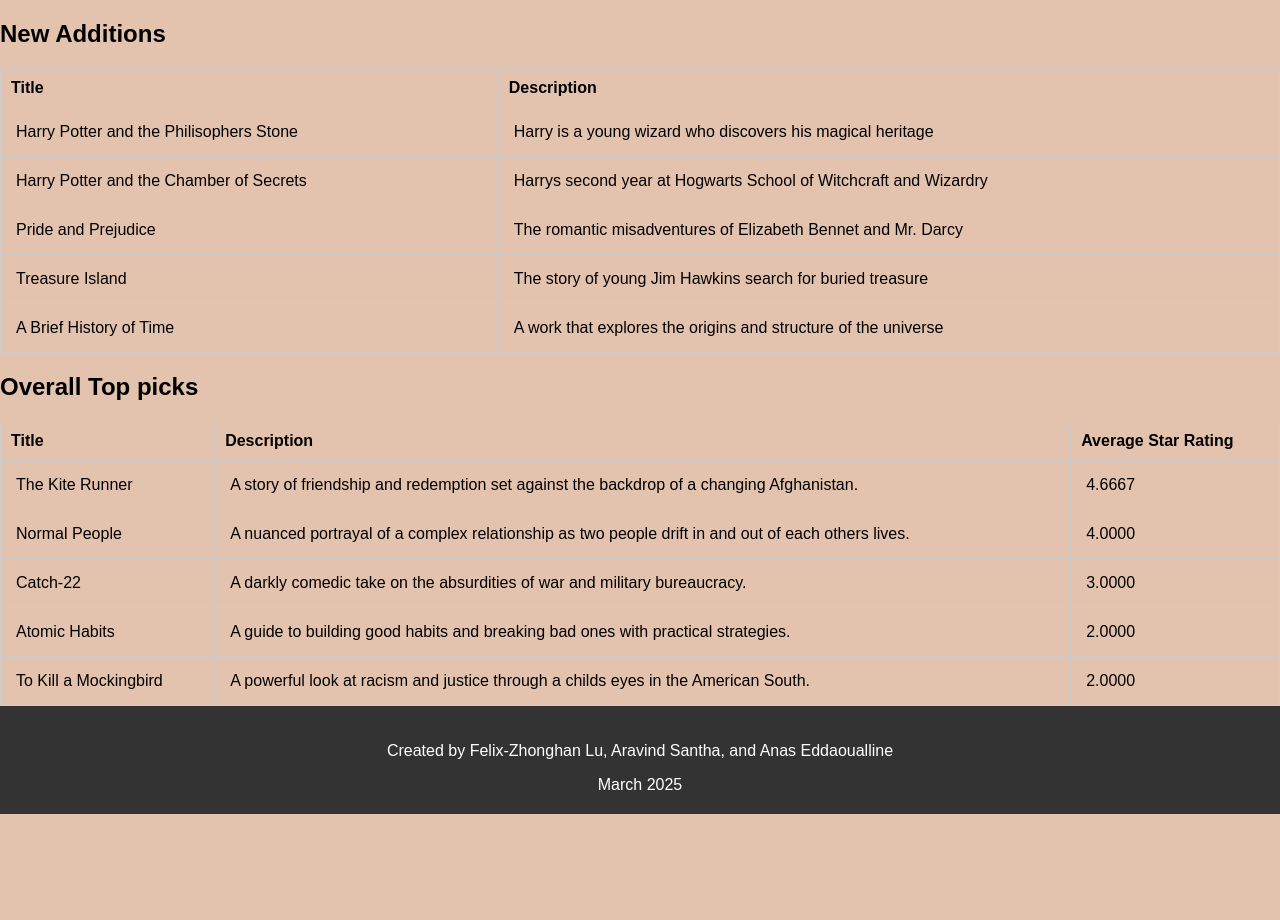
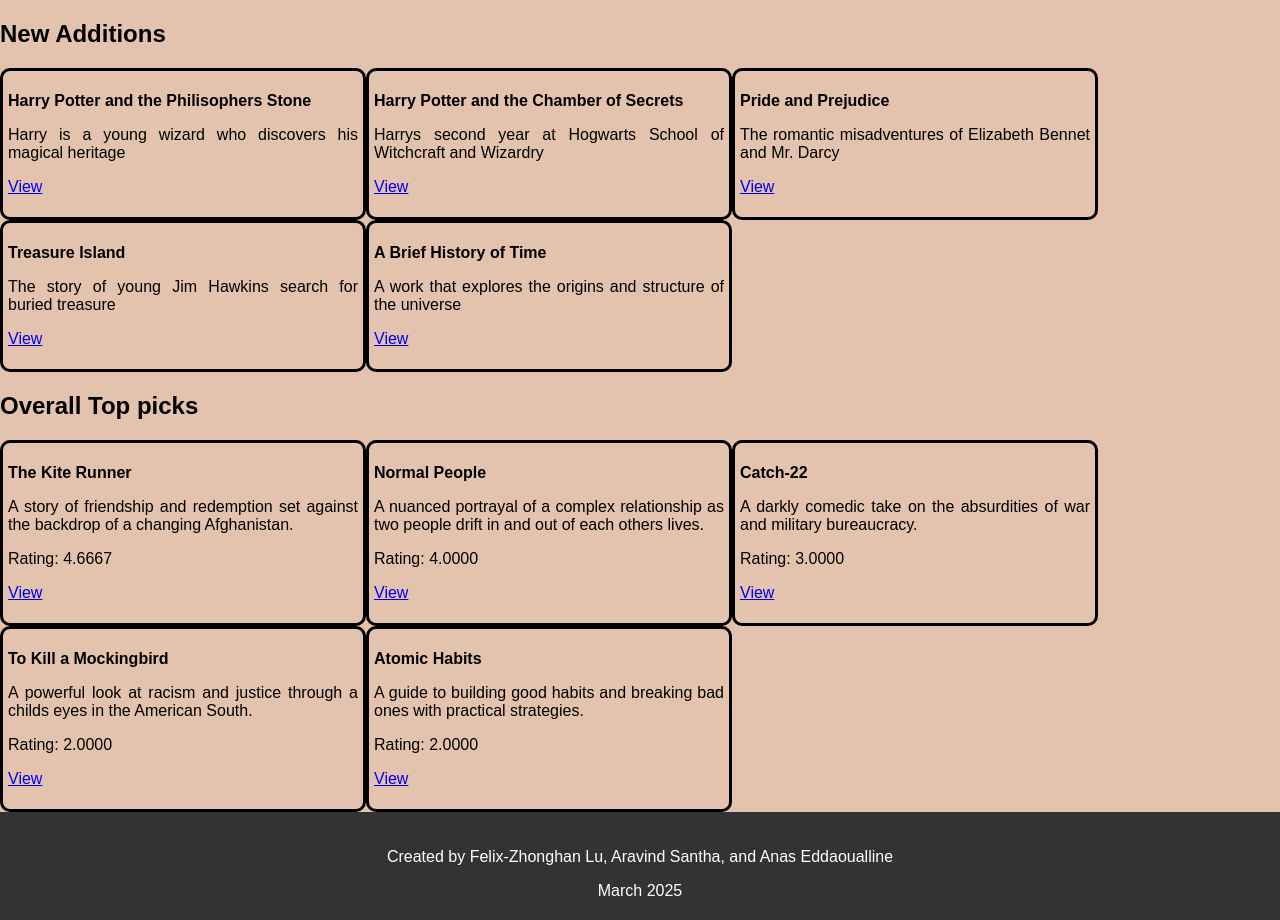
Before and after one commit to felixzlu/WEBDEV2, a PHP site: page /browse.php in a window 1280 px wide. Shown: the part 68-988 px from the top of the page. Before the commit the page ends 882 px from the top, so only its background shows below. Run offline with PHP 8.4, Linux system fonts and the light colour scheme; a user stored in the database is signed in; data comes from the database, SQL or seed files in the repository.

Commit message:
mobile friendly

```diff
--- a/frontend/browse.php
+++ b/frontend/browse.php
@@ -15,7 +15,7 @@
     $sql= "SELECT * FROM books ORDER BY date_added ASC LIMIT 5";
     $result_set = mysqli_query($db, $sql);
 //This will fetch the books that are top rated.
-    $sql2 = "SELECT b.title, b.description, AVG(r.star_rating) AS avg_rating FROM books b JOIN reviews r ON b.id = r.books_id GROUP BY b.title, b.description ORDER BY avg_rating DESC LIMIT 5;";
+    $sql2 = "SELECT b.id,b.title, b.description, AVG(r.star_rating) AS avg_rating FROM books b JOIN reviews r ON b.id = r.books_id GROUP BY b.id, b.title, b.description ORDER BY avg_rating DESC LIMIT 5;";
     $result_set2 = mysqli_query($db,$sql2);
 
 
@@ -44,42 +44,30 @@
             <div class ="browse-container">
                 <!--Wrapper for new additions section-->
                     <h2>New Additions</h2>
-                        <table>
-                            <thead>
-                                <tr>
-                                    <th>Title</th>
-                                    <th>Description</th>
-                                </tr>
-                            </thead>
-                            <tbody>
+                        <div class="container">
+
                                 <?php while($row=mysqli_fetch_assoc($result_set)) {?>
+                                <div class="flex-element">
+                                    <p><strong><?php echo $row['title'] ?></strong></p>
+                                    <p><?php echo $row['description'] ?></p>
+                                    <p><a href="view.php?id=<?php echo $row['id']; ?>">View</a></p>
+                                </div>
+                                <?php } ?>
+                        </div>
 
-                                <tr>
-                                    <td><?php echo $row['title'] ?></td>
-                                    <td><?php echo $row['description'] ?></td>
-                                </tr>
-                                </tr><?php } ?>
-                            </tbody>
-                        </table>
                         <h2>Overall Top picks</h2>
-                        <table>
-                        <thead>
-                            <tr>
-                                <th>Title</th>
-                                <th>Description</th>
-                                <th>Average Star Rating</th>
-                            </tr>
-                        </thead>
-                        <tbody>
+                        <div class="container">
+
                             <?php while($row=mysqli_fetch_assoc($result_set2)) {?>
-                            <tr>
-                                <td><?php echo $row['title'] ?></td>
-                                <td><?php echo $row['description'] ?></td>
-                                <td><?php echo $row['avg_rating'] ?></td>
-                            </tr>
+                            <div class="flex-element">
+                                <p><strong><?php echo $row['title'] ?></strong></p>
+                                <p><?php echo $row['description'] ?></p>
+                                <p>Rating: <?php echo $row['avg_rating'] ?></p>
+                                <p><a href="view.php?id=<?php echo $row['id']; ?>">View</a></p>
+                            </div>
                             <?php } ?>
-                        </tbody>
-                        </table>
+
+                        </div>
             </div>
         </main>
 <footer> <!--This contains information about the privacy statements and Site map-->
--- a/frontend/css/style.css
+++ b/frontend/css/style.css
@@ -221,3 +221,24 @@
         font-size: 12px;
     }
 }
+
+.container{
+    display:flex;
+    align-items: center;
+    flex-wrap: wrap;
+}
+
+.container-col{
+    display:flex;
+    align-items: center;
+    flex-wrap: wrap;
+    flex-direction: column;
+}
+
+.flex-element{
+    border: 3px solid black;
+    border-radius: 10px;
+    padding: 5px;
+    min-width: 300px;
+    max-width: 350px;
+}
```
Also changed, not shown: frontend/list.php (+15 -25 lines), frontend/myFavorites.php (+7 -12 lines), frontend/search2.php (+9 -8 lines).
